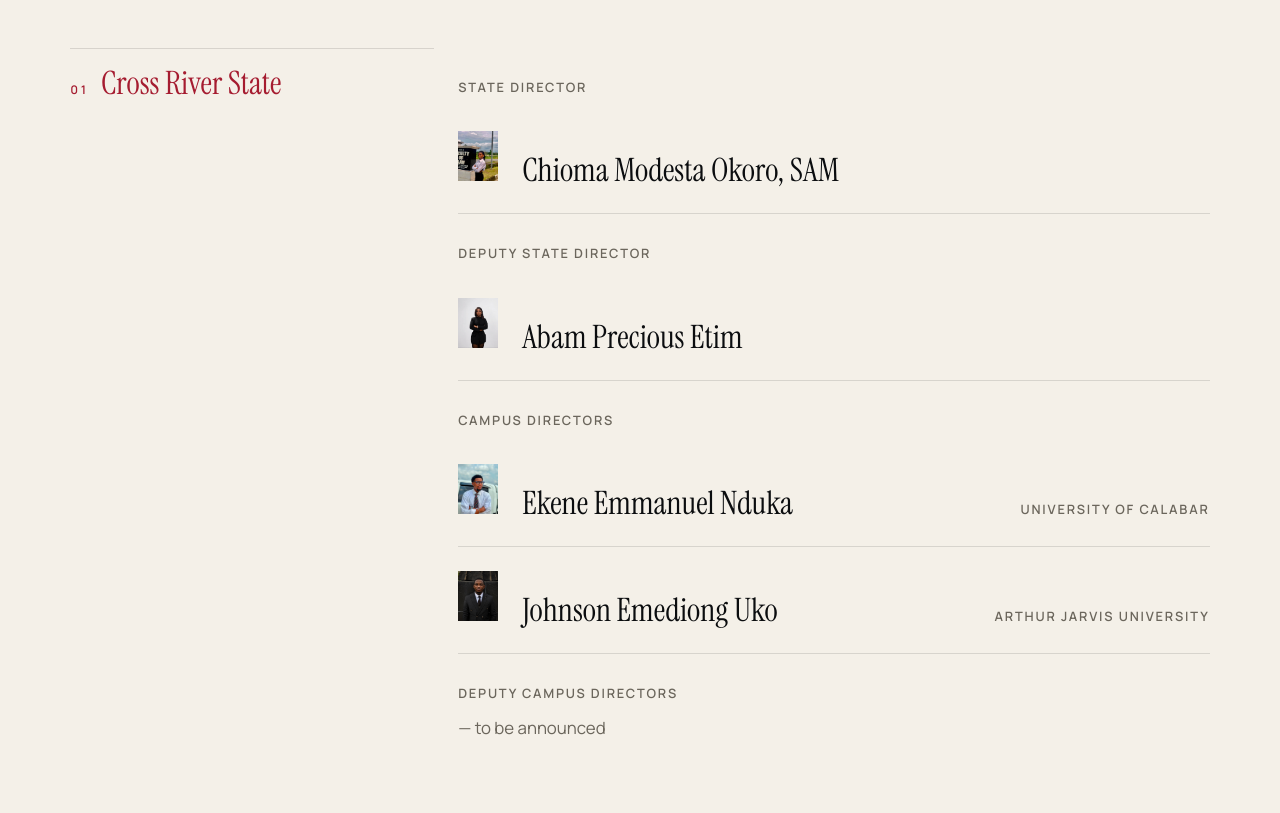
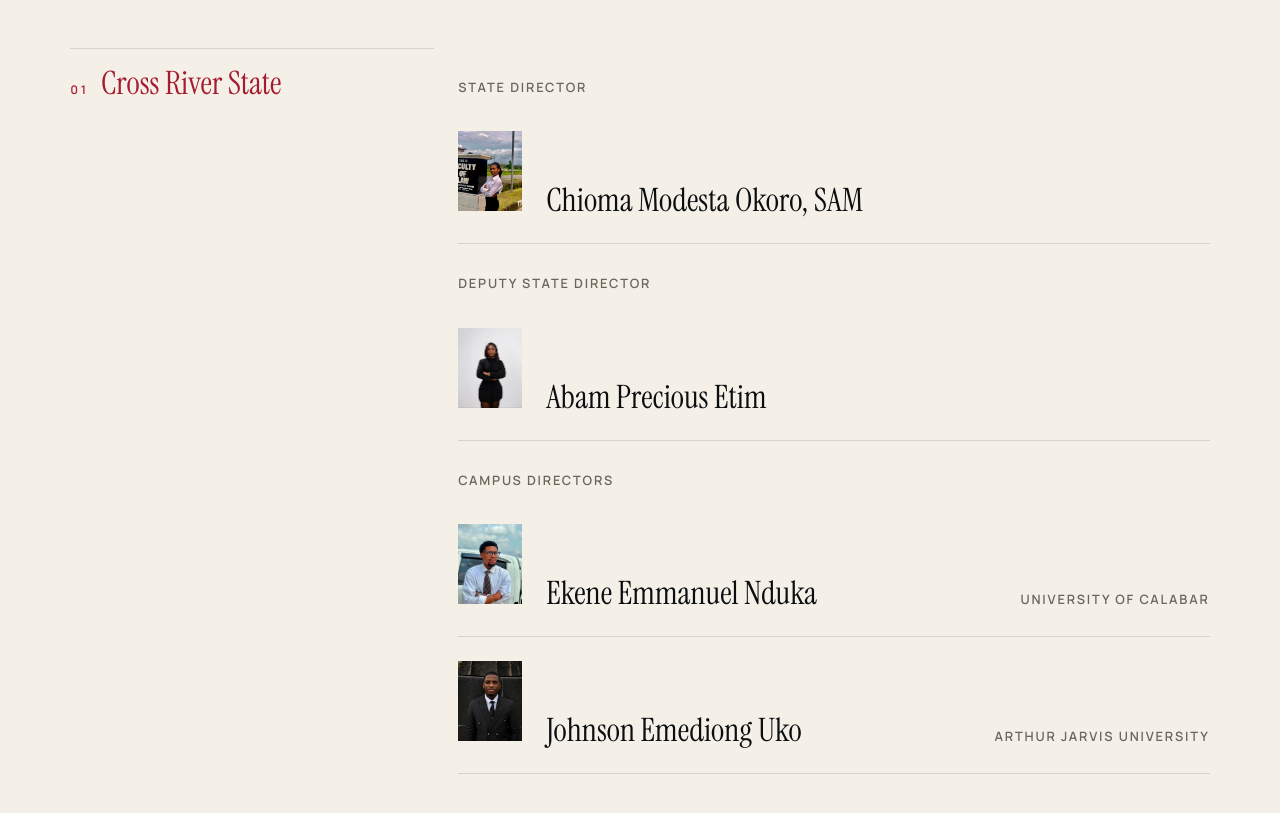
Before and after one commit to itztonydoubra-hash/SSZC, a Next.js app: page /leadership in a window 1280 px wide. Shown: the part 3700-4513 px from the top of the page. Built offline with nearby package versions, Linux system fonts and the light colour scheme.

Commit message:
Leadership directory: larger portraits, remove Deputy Campus Directors tier

```diff
--- a/components/leadership/LeadershipDirectory.tsx
+++ b/components/leadership/LeadershipDirectory.tsx
@@ -32,7 +32,6 @@ function tiersFor(state: StateLeadership): Tier[] {
     { label: "State Director", rows: state.director ? [{ name: state.director, portrait: state.directorPortrait }] : [] },
     { label: "Deputy State Director", rows: state.deputyDirector ? [{ name: state.deputyDirector, portrait: state.deputyDirectorPortrait }] : [] },
     { label: "Campus Directors", rows: campusDirectors },
-    { label: "Deputy Campus Directors", rows: deputyCampus },
   ];
 }
 
@@ -108,8 +107,8 @@ export function LeadershipDirectory({ states }: { states: StateLeadership[] }) {
                         <Image
                           src={assetPath(row.portrait.src)}
                           alt=""
-                          width={40}
-                          height={50}
+                          width={64}
+                          height={80}
                           style={{ objectFit: "cover", display: "block" }}
                         />
                       </span>
--- a/styles/leadership.css
+++ b/styles/leadership.css
@@ -323,11 +323,11 @@
   color: var(--stone-600);
 }
 
-/* Portrait thumbnail in directory ledger rows */
+/* Portrait thumbnail in directory ledger rows — clear but smaller than zonal */
 .ld-dir-row__portrait {
   display: block;
-  width: 40px;
-  height: 50px;
+  width: 64px;
+  height: 80px;
   overflow: hidden;
   flex-shrink: 0;
 }
```
